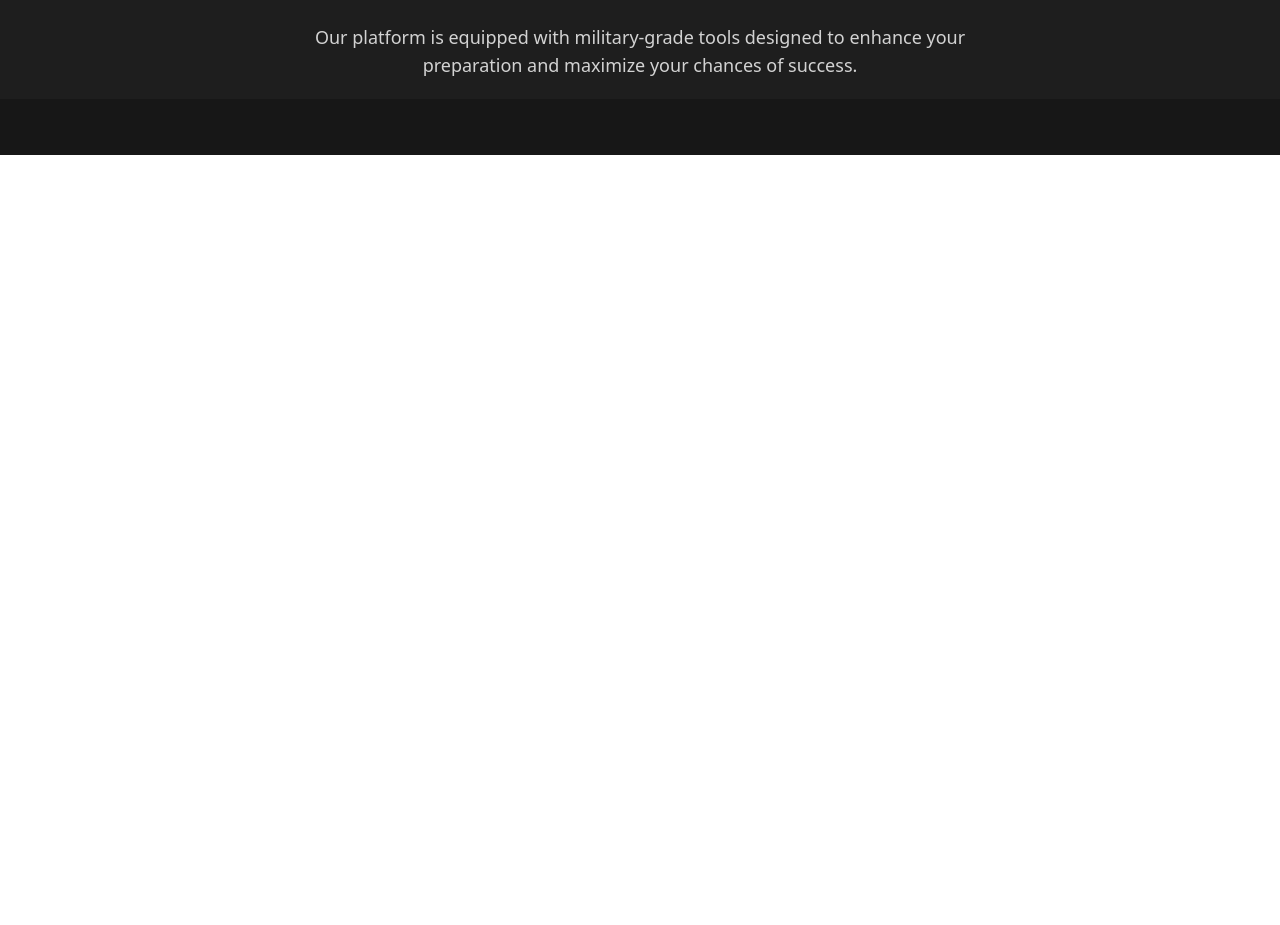
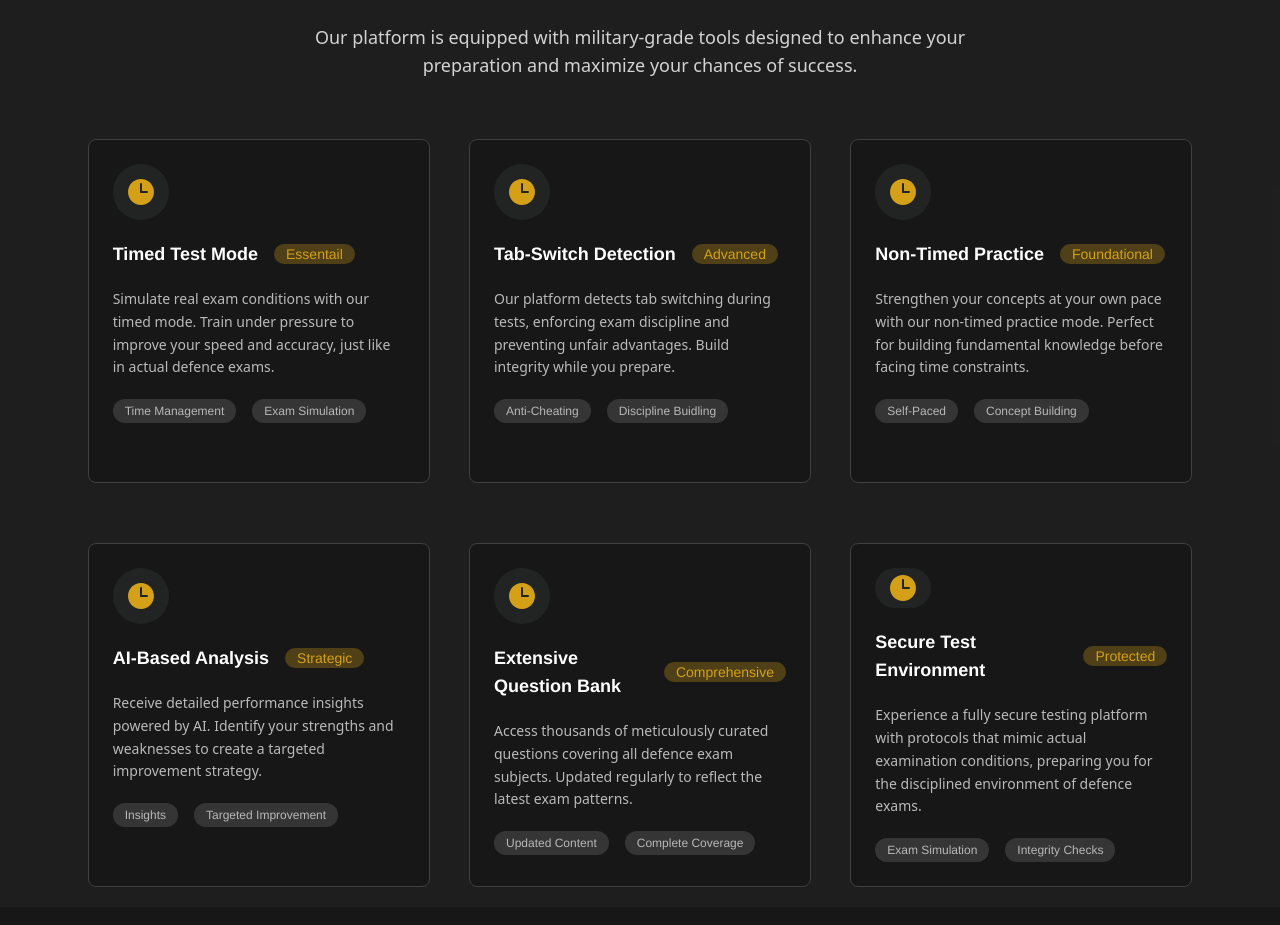
Before and after one commit to SHUBH4M13/PrepX_defence, a React (Vite) app in the folder Frontend/: page / in a window 1280 px wide. Shown: the part 1083-2008 px from the top of the page. Before the commit the page ends 1238 px from the top, so only its background shows below. Built offline with nearby package versions, Linux system fonts and the light colour scheme.

Commit message:
features responsive

```diff
--- a/Frontend/src/Components/Cards/FeatureCard.jsx
+++ b/Frontend/src/Components/Cards/FeatureCard.jsx
@@ -4,7 +4,7 @@ import InfoCard from '../Utility/InfoCard';
 
 export default function FeatureCard(props) {
     return (
-        <div className='w-[342px] h-[344px] bg-neutral-900 border-neutral-700 flex flex-col border-[1px] rounded-lg p-6 gap-5'>
+        <div className='md:w-[342px] md:h-[344px] w-[283px] h-[424px] bg-neutral-900 border-neutral-700 flex flex-col border-[1px] rounded-lg p-6 gap-5'>
 
             <div className='w-14 h-14 rounded-full flex justify-center items-center bg-[#4D5D53]/20'>
                 <ClockIcon className='text-PrimaryGold size-8' />
--- a/Frontend/src/Components/Sections/Features/Feature.jsx
+++ b/Frontend/src/Components/Sections/Features/Feature.jsx
@@ -14,7 +14,8 @@ export default function Feature() {
                 />
             </div>
 
-            {/* <div className='bg-Secondarybg/55 py-10 flex justify-between items-center gap-3 px-24'>
+            <div className='bg-Secondarybg/55 lg:px-2 md:justify-around xl:px-18 py-10 flex flex-col items-center sm:flex-row sm:justify-between sm:items-center gap-3 md:px-4 md:gap-2'>
+
                 <FeatureCard
                     FeatureHead="Timed Test Mode"
                     text="Essentail"
@@ -22,6 +23,7 @@ export default function Feature() {
                     infotext1="Time Management"
                     infotext2="Exam Simulation"
                 />
+                <div className=' hidden lg:block  '>
                     <FeatureCard
                         FeatureHead="Tab-Switch Detection"
                         text="Advanced"
@@ -29,6 +31,7 @@ export default function Feature() {
                         infotext1="Anti-Cheating"
                         infotext2="Discipline Buidling"
                     />
+                </div>
                 <FeatureCard
                     FeatureHead="Non-Timed Practice"
                     text="Foundational"
@@ -38,7 +41,7 @@ export default function Feature() {
                 />
             </div>
 
-            <div className='bg-Secondarybg/55 py-5 flex justify-between items-center gap-3 px-24'>
+            <div className='bg-Secondarybg/55 lg:px-2  md:justify-around xl:px-18 md:py-5 flex flex-col items-center sm:flex-row sm:justify-between sm:items-center gap-3 md:px-4 md:gap-2' >
                 <FeatureCard
                     FeatureHead="AI-Based Analysis"
                     text="Strategic"
@@ -53,6 +56,9 @@ export default function Feature() {
                     infotext1="Updated Content"
                     infotext2="Complete Coverage"
                 />
+
+                <div className=' hidden lg:block '>
+
                     <FeatureCard
                         FeatureHead="Secure Test Environment"
                         text="Protected"
@@ -60,8 +66,10 @@ export default function Feature() {
                         infotext1="Exam Simulation"
                         infotext2="Integrity Checks"
                     />
+                </div>
 
-            </div> */}
+
+            </div>
 
         </div>
 
```
Lines whose indentation alone changed are shown as unchanged.
